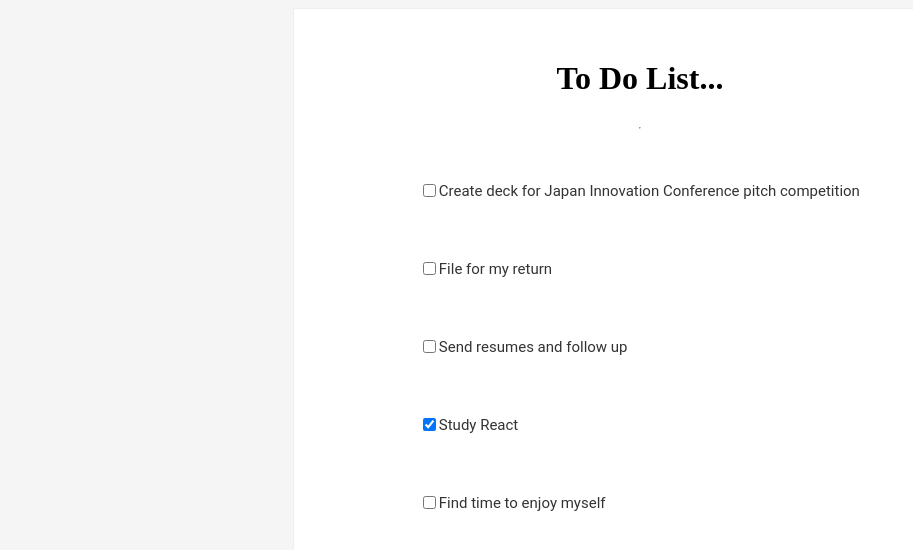
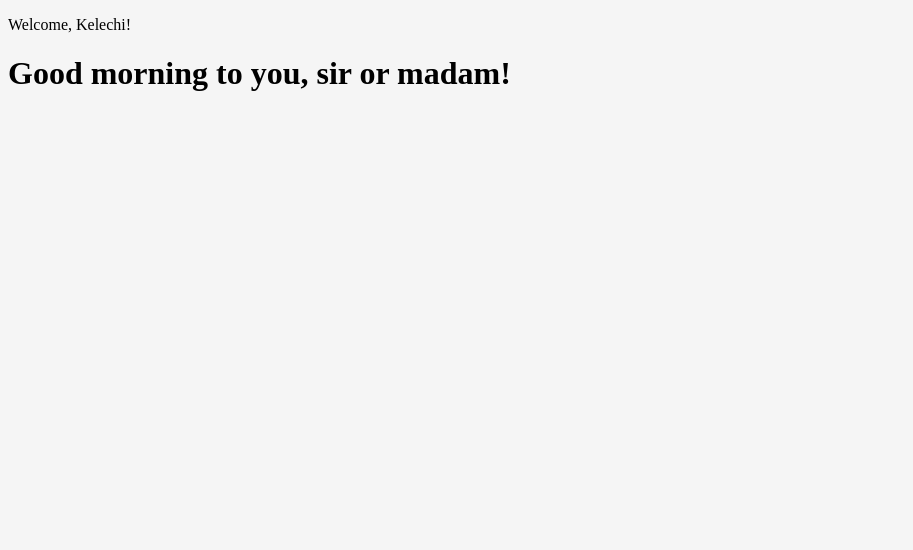
Before and after one commit to Corporatek/react_tutorial, a React (Create React App) app: page / in a window 1280 px wide. Shown: the top 550 px of the page, without its empty margins (0-913 px from the left). Built offline with nearby package versions, Linux system fonts and the light colour scheme.

Commit message:
practiced creating class-based components

```diff
--- a/src/components/App.js
+++ b/src/components/App.js
@@ -1,32 +1,58 @@
 import React from "react";
+import {Component} from "react"
 import '../App.css';
-// import Footer from "./Footer"
-// import Header from "./Header"
-// import MainContent from "./MainContent"
 
-import ToDoItem from "./ToDoItem"
-import ToDoData from "./ToDoData"
+// }
 
-// import Joke from "./Joke"
-// import ContactCard from "./ContactCard"
 
-// import Product from "./Product";
-// import productData from "./vschoolProducts"
 
-// Alternatively you can use an arrow function which does not require the return keyword
+class App extends React.Component {
 
-function App() {
-
-const ToDoList = ToDoData.map(item =>
-<ToDoItem key={item.id} item={item} />)
-
-  return (
-    <div className="todo-list">
-    <h1>To Do List...</h1>
-      <hr></hr>
-        {ToDoList}
-    </div>
-  )
+  render() {
+    return (
+      <div>
+        <Header username="Kelechi"/>
+        <Greeting />
+      </div>
+    )
+  }
 }
 
+class Header extends React.Component {
+  render() {
+    return (
+        <header>
+          <p>Welcome, {this.props.username}!</p>
+        </header>
+    )
+  }
+}
+
+
+// Notice how the below class component does not containt "React" before "Component"
+class Greeting extends Component {
+
+  render() {
+
+  var date = new Date()
+  var hours = date.getHours()
+  let timeOfDay
+
+  if (hours < 12) {
+    timeOfDay = "morning"
+  } else if (hours >= 12 && hours < 17) {
+    timeOfDay = "afternoon"
+  } else {
+    timeOfDay = "night"
+  }
+
+    return (
+      <h1>
+        Good {timeOfDay} to you, sir or madam!
+      </h1>
+    )
+  }
+}
+
+
 export default App;
```
